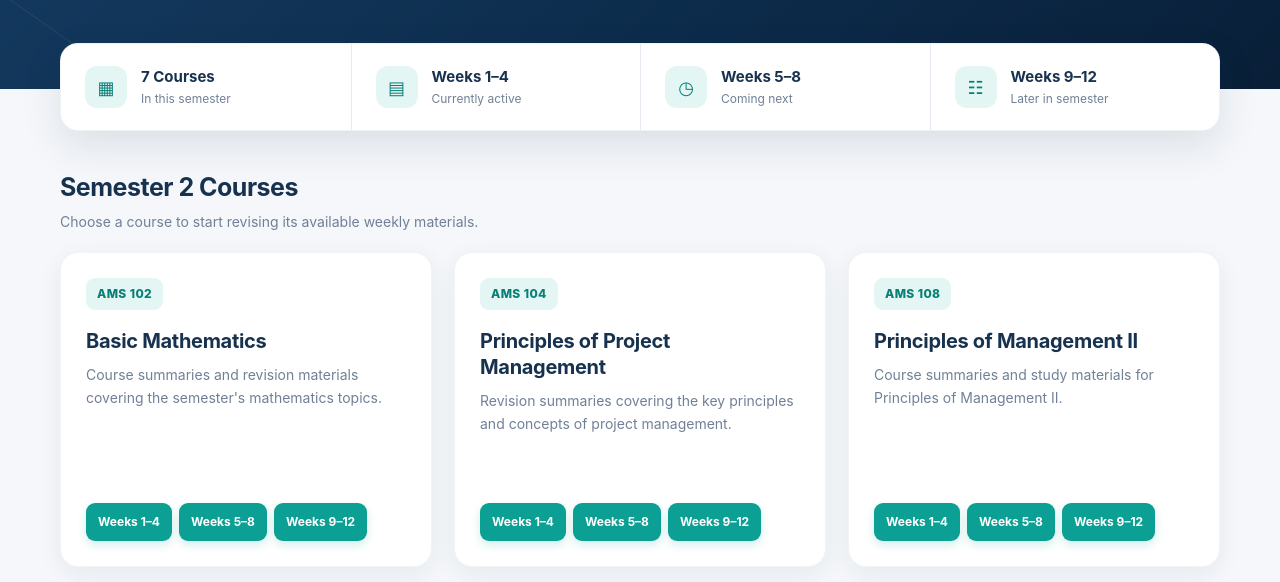
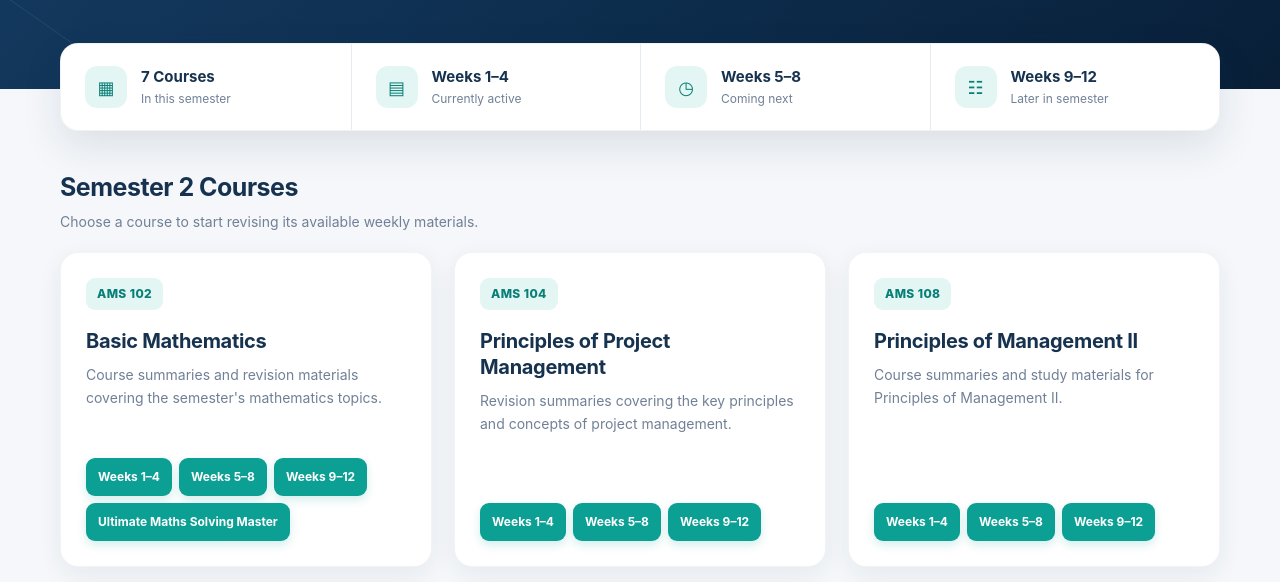
Before and after one commit to ozorejesse/Business-Management-Semester-2-100-Level-Revison-Hub, a website: page index.html in a window 1280 px wide. Shown: the part 370-952 px from the top of the page. Drawn offline with Linux system fonts and the light colour scheme.

Commit message:
Update index.html

```diff
--- a/index.html
+++ b/index.html
@@ -400,7 +400,6 @@
         /* TABLET */
 
         @media (max-width: 950px) {
-
             .nav-links {
                 gap: 17px;
             }
@@ -435,7 +434,6 @@
         /* MOBILE */
 
         @media (max-width: 650px) {
-
             .nav {
                 padding: 16px 20px;
                 align-items: center;
@@ -650,7 +648,6 @@
 
         <section class="courses">
 
-
             <!-- AMS 102 -->
 
             <div class="card">
@@ -677,6 +674,10 @@
 
                     <a href="AMS%20102%20Week%209%20-%20Week%2012.html" target="_blank" rel="noopener noreferrer">
                         Weeks 9–12
+                    </a>
+
+                    <a href="AMS%20102%20%20Ultimate%20Maths%20Solving%20Master.html" target="_blank" rel="noopener noreferrer">
+                        Ultimate Maths Solving Master
                     </a>
 
                 </div>
@@ -881,7 +882,6 @@
 
             </div>
 
-
         </section>
 
     </main>
```
